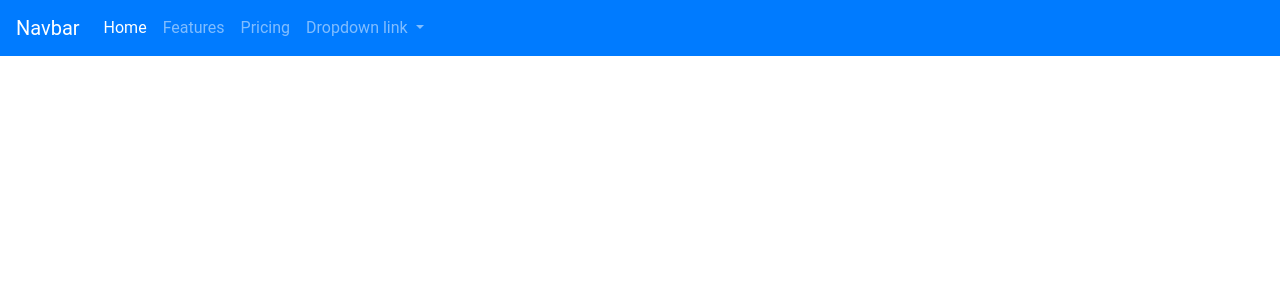
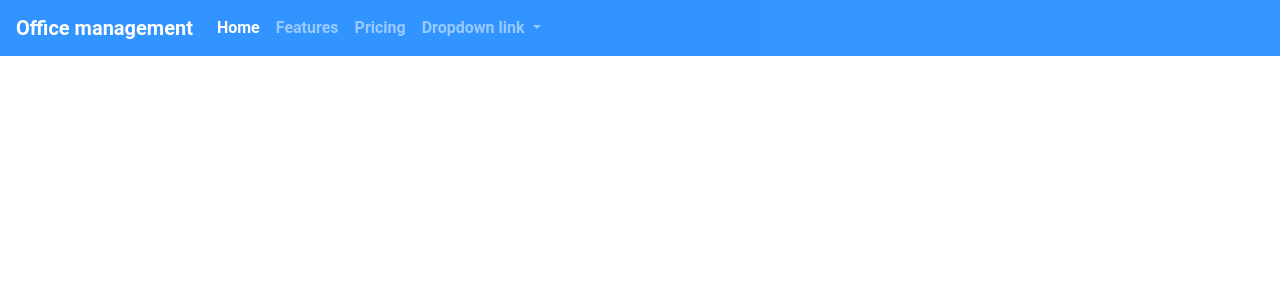
Before and after one commit to sapiokilias/angular-zjrwk6, an Angular app: page / in a window 1280 px wide. Shown: the top 300 px of the page. Built offline with nearby package versions, Linux system fonts and the light colour scheme.

Commit message:
1 file modified

```diff
--- a/src/app/app.component.html
+++ b/src/app/app.component.html
@@ -1,20 +1,11 @@
-
-
 <div class="pos-f-t">
 
 
 
-
-
-
-
-
-
-
-
+<a class="font-weight-bold">
 
 <nav class="navbar navbar-expand-lg navbar-dark bg-primary">
-  <a class="navbar-brand" href="#">Navbar</a>
+  <a class="navbar-brand" href="#">Office management</a>
   <button class="navbar-toggler" type="button" data-toggle="collapse" data-target="#navbarNavDropdown" aria-controls="navbarNavDropdown" aria-expanded="false" aria-label="Toggle navigation">
     <span class="navbar-toggler-icon"></span>
   </button>
@@ -41,8 +32,9 @@
       </li>
     </ul>
   </div>
-</nav>
 
 
+</nav>
+</a>
 
 </div>
```
